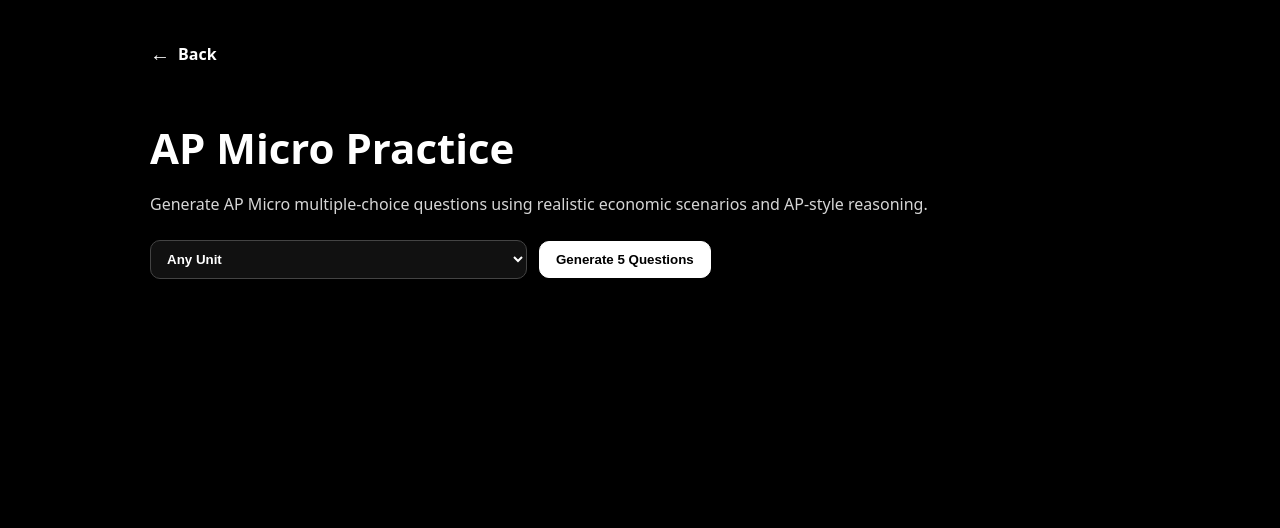
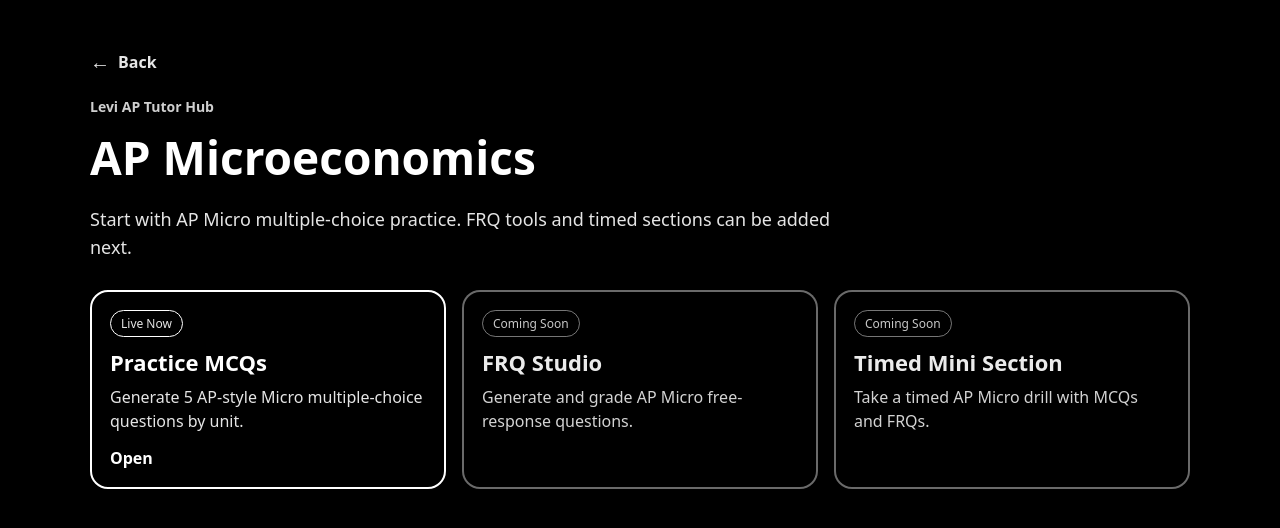
Before and after one commit to schiffmannlevi-rgb/ap-gov-tutor, a Next.js app: page /micro in a window 1280 px wide. Shown: the top 528 px of the page. Built offline with nearby package versions, Linux system fonts and the light colour scheme.

Commit message:
fix gov and micro mcq pages

```diff
--- a/app/api/mcq/route.ts
+++ b/app/api/mcq/route.ts
@@ -3,7 +3,7 @@ import { NextResponse } from "next/server";
 export const runtime = "nodejs";
 
 type Mcq = {
-  subject: "gov" | "micro";
+  subject?: string;
   unit: string;
   prompt: string;
   choices: { A: string; B: string; C: string; D: string };
@@ -73,10 +73,9 @@ function safeParseJsonObject(text: string): any | null {
   return null;
 }
 
-function isValidMcq(q: any) {
+function isValidQuestion(q: any) {
   return (
     q &&
-    (q.subject === "gov" || q.subject === "micro") &&
     typeof q.unit === "string" &&
     typeof q.prompt === "string" &&
     q.choices &&
@@ -93,18 +92,18 @@ export async function POST(req: Request) {
   try {
     const body = (await req.json()) as {
       unit?: string;
-      subject?: "gov" | "micro";
+      subject?: string;
       count?: number;
     };
 
+    const unit = body.unit ?? "1";
     const subject = body.subject ?? "gov";
-    const unit = body.unit ?? "any";
-    const count = Math.max(5, Math.min(Number(body.count ?? 5), 10));
+    const count = Math.max(5, Math.min(body.count ?? 5, 10));
 
     const apiKey = process.env.OPENAI_API_KEY;
     if (!apiKey) {
       return NextResponse.json(
-        { error: "Missing OPENAI_API_KEY in environment variables" },
+        { error: "Missing OPENAI_API_KEY in .env.local" },
         { status: 500 }
       );
     }
@@ -118,32 +117,27 @@ You are an AP Microeconomics exam question writer.
 Generate EXACTLY ${count} high-quality AP Microeconomics multiple-choice questions.
 
 Requirements:
-- Must be application-based, not just vocabulary definitions
+- Must be application-based, not just definitions
 - Use realistic economic scenarios
-- Test reasoning about incentives, costs, revenue, profit, elasticity, policy, market structure, or efficiency
-- Feel like real AP Micro questions, not basic quizzes
-- Use plausible distractors
+- Test reasoning involving incentives, costs, revenue, profit, market structure, policy effects, or elasticity
+- Make them feel like real AP Micro questions
 
 Topics may include:
-- basic economic concepts
 - supply and demand
 - elasticity
-- consumer and producer surplus
 - costs and production
 - revenue and profit
 - perfect competition
-- monopoly
-- monopolistic competition
-- oligopoly
+- monopoly / oligopoly / monopolistic competition
 - factor markets
-- externalities and government intervention
+- externalities and government policy
 
-Return ONLY a valid JSON object with this EXACT structure:
+Return ONLY a valid JSON OBJECT with this EXACT structure:
 {
   "questions": [
     {
       "subject": "micro",
-      "unit": "${unit}",
+      "unit": "string",
       "prompt": "string",
       "choices": {
         "A": "string",
@@ -159,8 +153,8 @@ Return ONLY a valid JSON object with this EXACT structure:
 
 Rules:
 - Return EXACTLY ${count} questions
-- No markdown
-- No extra text
+- Do NOT use markdown
+- Do NOT include extra text
 - JSON ONLY
 `.trim();
     } else {
@@ -170,27 +164,17 @@ You are an AP U.S. Government & Politics exam question writer.
 Generate EXACTLY ${count} high-quality AP Gov multiple-choice questions.
 
 Requirements:
-- Must be application-based, not just vocabulary definitions
-- Use realistic political, constitutional, institutional, or civic scenarios
-- Feel like real AP Gov MCQs
-- Use plausible distractors
+- Must be realistic for AP Government
+- Must be application-based, not just definitions
+- Use scenarios, institutions, constitutional ideas, civil liberties, elections, parties, courts, and federalism
+- Make them feel like real AP Gov questions
 
-Topics may include:
-- constitutional foundations
-- federalism
-- separation of powers
-- checks and balances
-- Congress, presidency, bureaucracy, courts
-- civil liberties and civil rights
-- ideology and political beliefs
-- elections, parties, participation, media, and interest groups
-
-Return ONLY a valid JSON object with this EXACT structure:
+Return ONLY a valid JSON OBJECT with this EXACT structure:
 {
   "questions": [
     {
       "subject": "gov",
-      "unit": "${unit}",
+      "unit": "string",
       "prompt": "string",
       "choices": {
         "A": "string",
@@ -206,8 +190,8 @@ Return ONLY a valid JSON object with this EXACT structure:
 
 Rules:
 - Return EXACTLY ${count} questions
-- No markdown
-- No extra text
+- Do NOT use markdown
+- Do NOT include extra text
 - JSON ONLY
 `.trim();
     }
@@ -215,7 +199,7 @@ Rules:
     const user =
       subject === "micro"
         ? `Create ${count} challenging AP Microeconomics multiple-choice questions for unit ${unit}.`
-        : `Create ${count} challenging AP Government multiple-choice questions for unit ${unit}.`;
+        : `Create ${count} challenging AP Gov multiple-choice questions for unit ${unit}.`;
 
     const r = await fetch("https://api.openai.com/v1/responses", {
       method: "POST",
@@ -235,7 +219,7 @@ Rules:
         reasoning: {
           effort: "low",
         },
-        max_output_tokens: 5000,
+        max_output_tokens: 4500,
       }),
     });
 
@@ -266,19 +250,16 @@ Rules:
       );
     }
 
-    const validQuestions = parsed.questions.filter(isValidMcq).slice(0, count);
+    const questions = parsed.questions.filter(isValidQuestion).slice(0, count);
 
-    if (validQuestions.length < 5) {
+    if (questions.length < 5) {
       return NextResponse.json(
-        {
-          error: "Invalid MCQ format returned",
-          details: { questionCount: validQuestions.length, parsed },
-        },
+        { error: "Not enough valid questions returned", parsed },
         { status: 500 }
       );
     }
 
-    return NextResponse.json({ questions: validQuestions });
+    return NextResponse.json({ questions });
   } catch (e: any) {
     return NextResponse.json(
       { error: "Server error", details: String(e?.message ?? e) },
--- a/app/micro/page.tsx
+++ b/app/micro/page.tsx
@@ -1,292 +1,168 @@
-"use client";
+import Link from "next/link";
 
-import Link from "next/link";
-import { useMemo, useState } from "react";
-
-type Mcq = {
-  subject?: string;
-  unit: string;
-  prompt: string;
-  choices: { A: string; B: string; C: string; D: string };
-  answer: "A" | "B" | "C" | "D";
-  explanation: string;
-};
-
-const MICRO_UNITS = [
-  { value: "1", label: "Unit 1 — Basic Economic Concepts" },
-  { value: "2", label: "Unit 2 — Supply and Demand" },
-  { value: "3", label: "Unit 3 — Production, Cost, and Perfect Competition" },
-  { value: "4", label: "Unit 4 — Imperfect Competition" },
-  { value: "5", label: "Unit 5 — Factor Markets" },
-  { value: "6", label: "Unit 6 — Market Failure and the Role of Government" },
-  { value: "any", label: "Any Unit" },
-];
-
-export default function MicroPracticePage() {
-  const [unit, setUnit] = useState("any");
-  const [questions, setQuestions] = useState<Mcq[]>([]);
-  const [selected, setSelected] = useState<Record<number, "A" | "B" | "C" | "D" | null>>({});
-  const [checked, setChecked] = useState(false);
-  const [loading, setLoading] = useState(false);
-  const [err, setErr] = useState<string | null>(null);
-
-  const answeredCount = useMemo(
-    () => Object.values(selected).filter(Boolean).length,
-    [selected]
-  );
-
-  const score = checked
-    ? questions.reduce((sum, q, i) => sum + (selected[i] === q.answer ? 1 : 0), 0)
-    : 0;
-
-  async function generate() {
-    setLoading(true);
-    setErr(null);
-    setChecked(false);
-    setSelected({});
-    setQuestions([]);
-
-    try {
-      const res = await fetch("/api/mcq", {
-        method: "POST",
-        headers: { "Content-Type": "application/json" },
-        body: JSON.stringify({ subject: "micro", unit, count: 5 }),
-      });
-
-      const data = await res.json();
-
-      if (!res.ok) {
-        setErr(data?.error || "Failed to generate questions");
-        return;
-      }
-
-      setQuestions(data.questions || []);
-    } catch (e: any) {
-      setErr(String(e?.message ?? e));
-    } finally {
-      setLoading(false);
-    }
-  }
-
-  function choose(index: number, answer: "A" | "B" | "C" | "D") {
-    if (checked) return;
-    setSelected((prev) => ({ ...prev, [index]: answer }));
-  }
-
-  function checkAll() {
-    setChecked(true);
-  }
-
+export default function MicroPage() {
   return (
     <main
       style={{
+        padding: "48px 24px",
+        fontFamily: "system-ui",
+        backgroundColor: "#000000",
+        color: "#ffffff",
         minHeight: "100vh",
-        background: "#000",
-        color: "#fff",
-        padding: 40,
-        fontFamily: "system-ui",
+        maxWidth: 1100,
+        margin: "0 auto",
       }}
     >
-      <div style={{ maxWidth: 980, margin: "0 auto" }}>
       <Link
-          href="/micro"
+        href="/"
         style={{
           display: "inline-flex",
           alignItems: "center",
           gap: 8,
+          marginBottom: 22,
           textDecoration: "none",
           color: "#fff",
           fontWeight: 800,
-            marginBottom: 24,
+          opacity: 0.9,
         }}
       >
         <span style={{ fontSize: 20 }}>←</span>
         <span>Back</span>
       </Link>
 
-        <h1 style={{ fontSize: 42, marginBottom: 8, fontWeight: 900 }}>
-          AP Micro Practice
+      <header style={{ marginBottom: 28 }}>
+        <div style={{ fontSize: 14, color: "#cfcfcf", fontWeight: 700 }}>
+          Levi AP Tutor Hub
+        </div>
+
+        <h1 style={{ fontSize: 46, margin: "10px 0 10px", fontWeight: 900 }}>
+          AP Microeconomics
         </h1>
 
-        <p style={{ color: "#d6d6d6", marginBottom: 24, lineHeight: 1.5 }}>
-          Generate AP Micro multiple-choice questions using realistic economic
-          scenarios and AP-style reasoning.
+        <p
+          style={{
+            color: "#e5e5e5",
+            maxWidth: 780,
+            lineHeight: 1.55,
+            fontSize: 18,
+          }}
+        >
+          Start with AP Micro multiple-choice practice. FRQ tools and timed
+          sections can be added next.
         </p>
+      </header>
 
       <div
         style={{
-            display: "flex",
-            gap: 12,
-            alignItems: "center",
-            flexWrap: "wrap",
-            marginBottom: 24,
+          display: "grid",
+          gridTemplateColumns: "repeat(auto-fit, minmax(260px, 1fr))",
+          gap: 16,
         }}
       >
-          <select
-            value={unit}
-            onChange={(e) => setUnit(e.target.value)}
-            style={{
-              background: "#111",
-              color: "#fff",
-              border: "1px solid #444",
-              padding: "10px 12px",
-              borderRadius: 10,
-              fontWeight: 700,
-            }}
-          >
-            {MICRO_UNITS.map((u) => (
-              <option key={u.value} value={u.value}>
-                {u.label}
-              </option>
-            ))}
-          </select>
+        <ToolCard
+          title="Practice MCQs"
+          desc="Generate 5 AP-style Micro multiple-choice questions by unit."
+          href="/micro/practice"
+          live
+        />
 
-          <button
-            onClick={generate}
-            disabled={loading}
-            style={{
-              padding: "10px 16px",
-              borderRadius: 10,
-              border: "1px solid #fff",
-              background: "#fff",
-              color: "#000",
-              fontWeight: 800,
-              cursor: loading ? "not-allowed" : "pointer",
-            }}
-          >
-            {loading ? "Generating..." : "Generate 5 Questions"}
-          </button>
+        <ComingSoonCard
+          title="FRQ Studio"
+          desc="Generate and grade AP Micro free-response questions."
+        />
 
-          {questions.length > 0 && !checked && (
-            <button
-              onClick={checkAll}
-              disabled={answeredCount !== questions.length}
-              style={{
-                padding: "10px 16px",
-                borderRadius: 10,
-                border: "1px solid #fff",
-                background: answeredCount === questions.length ? "#fff" : "#333",
-                color: answeredCount === questions.length ? "#000" : "#bbb",
-                fontWeight: 800,
-                cursor: answeredCount === questions.length ? "pointer" : "not-allowed",
-              }}
-            >
-              Check All Answers
-            </button>
-          )}
-        </div>
-
-        {err && (
-          <div
-            style={{
-              marginBottom: 20,
-              padding: 14,
-              borderRadius: 12,
-              border: "1px solid rgba(255,80,80,0.5)",
-              background: "rgba(255,80,80,0.12)",
-              color: "#ffd4d4",
-            }}
-          >
-            {err}
-          </div>
-        )}
-
-        {checked && questions.length > 0 && (
-          <div
-            style={{
-              marginBottom: 22,
-              padding: 18,
-              borderRadius: 16,
-              border: "1px solid #333",
-              background: "#0a0a0a",
-              fontWeight: 900,
-              fontSize: 22,
-            }}
-          >
-            Score: {score}/{questions.length}
-          </div>
-        )}
-
-        {questions.map((q, index) => {
-          const selectedAnswer = selected[index];
-          const correct = selectedAnswer === q.answer;
-
-          return (
-            <div
-              key={index}
-              style={{
-                marginTop: 22,
-                border: "1px solid rgba(255,255,255,0.14)",
-                borderRadius: 18,
-                padding: 20,
-                background: "rgba(255,255,255,0.04)",
-              }}
-            >
-              <div style={{ fontSize: 18, fontWeight: 900, marginBottom: 14 }}>
-                Question {index + 1}
-              </div>
-
-              <div style={{ fontSize: 18, lineHeight: 1.6, marginBottom: 16 }}>
-                {q.prompt}
-              </div>
-
-              <div style={{ display: "grid", gap: 10 }}>
-                {(["A", "B", "C", "D"] as const).map((key) => {
-                  const isSelected = selectedAnswer === key;
-                  const showCorrect = checked && q.answer === key;
-                  const showWrong = checked && isSelected && q.answer !== key;
-
-                  return (
-                    <button
-                      key={key}
-                      onClick={() => choose(index, key)}
-                      style={{
-                        display: "block",
-                        textAlign: "left",
-                        padding: 14,
-                        width: "100%",
-                        background: isSelected ? "#fff" : "#111",
-                        color: isSelected ? "#000" : "#fff",
-                        border: showCorrect
-                          ? "2px solid rgba(0,255,0,0.65)"
-                          : showWrong
-                          ? "2px solid rgba(255,0,0,0.65)"
-                          : "1px solid rgba(255,255,255,0.14)",
-                        borderRadius: 12,
-                        cursor: checked ? "default" : "pointer",
-                        lineHeight: 1.5,
-                      }}
-                    >
-                      <strong>{key}.</strong> {q.choices[key]}
-                    </button>
-                  );
-                })}
-              </div>
-
-              {checked && (
-                <div
-                  style={{
-                    marginTop: 20,
-                    padding: 16,
-                    borderRadius: 14,
-                    border: correct
-                      ? "1px solid rgba(0,255,0,0.4)"
-                      : "1px solid rgba(255,0,0,0.4)",
-                    background: correct
-                      ? "rgba(0,255,0,0.07)"
-                      : "rgba(255,0,0,0.07)",
-                  }}
-                >
-                  <strong>
-                    {correct ? "Correct" : "Incorrect"} (Correct: {q.answer})
-                  </strong>
-                  <p style={{ marginTop: 10, lineHeight: 1.6 }}>{q.explanation}</p>
-                </div>
-              )}
-            </div>
-          );
-        })}
+        <ComingSoonCard
+          title="Timed Mini Section"
+          desc="Take a timed AP Micro drill with MCQs and FRQs."
+        />
       </div>
     </main>
   );
 }
+
+function ToolCard({
+  title,
+  desc,
+  href,
+  live,
+}: {
+  title: string;
+  desc: string;
+  href: string;
+  live?: boolean;
+}) {
+  return (
+    <Link
+      href={href}
+      style={{
+        textDecoration: "none",
+        color: "#ffffff",
+        border: "2px solid #ffffff",
+        borderRadius: 18,
+        padding: 18,
+        display: "block",
+        background: "#000000",
+      }}
+    >
+      {live ? (
+        <div
+          style={{
+            display: "inline-block",
+            padding: "4px 10px",
+            borderRadius: 999,
+            border: "1px solid #ffffff",
+            fontSize: 12,
+            marginBottom: 10,
+            color: "#e5e5e5",
+          }}
+        >
+          Live Now
+        </div>
+      ) : null}
+      <div style={{ fontSize: 22, fontWeight: 900 }}>{title}</div>
+      <div style={{ marginTop: 8, color: "#e5e5e5", lineHeight: 1.5 }}>
+        {desc}
+      </div>
+      <div style={{ marginTop: 14, fontWeight: 800 }}>Open</div>
+    </Link>
+  );
+}
+
+function ComingSoonCard({
+  title,
+  desc,
+}: {
+  title: string;
+  desc: string;
+}) {
+  return (
+    <div
+      style={{
+        border: "2px solid rgba(255,255,255,0.45)",
+        borderRadius: 18,
+        padding: 18,
+        background: "#000000",
+        opacity: 0.92,
+      }}
+    >
+      <div
+        style={{
+          display: "inline-block",
+          padding: "4px 10px",
+          borderRadius: 999,
+          border: "1px solid rgba(255,255,255,0.5)",
+          fontSize: 12,
+          marginBottom: 10,
+          color: "#d9d9d9",
+        }}
+      >
+        Coming Soon
+      </div>
+
+      <div style={{ fontSize: 22, fontWeight: 900 }}>{title}</div>
+      <div style={{ marginTop: 8, color: "#e5e5e5", lineHeight: 1.5 }}>
+        {desc}
+      </div>
+    </div>
+  );
+}
--- a/app/mini-section/page.tsx
+++ b/app/mini-section/page.tsx
@@ -409,7 +409,7 @@ export default function MiniSectionPage() {
                     }}
                   >
                     <strong>
-                      {correct ? "✅ Correct" : "❌ Incorrect"} (Correct: {q.answer})
+                      {correct ? "Correct" : "Incorrect"} (Correct: {q.answer})
                     </strong>
                     <div style={{ marginTop: 8, lineHeight: 1.65 }}>{q.explanation}</div>
                   </div>
```
Also changed, not shown: app/page.tsx (+4 -4 lines), app/practice/page.tsx (+41 -44 lines). Lines whose indentation alone changed are shown as unchanged.
